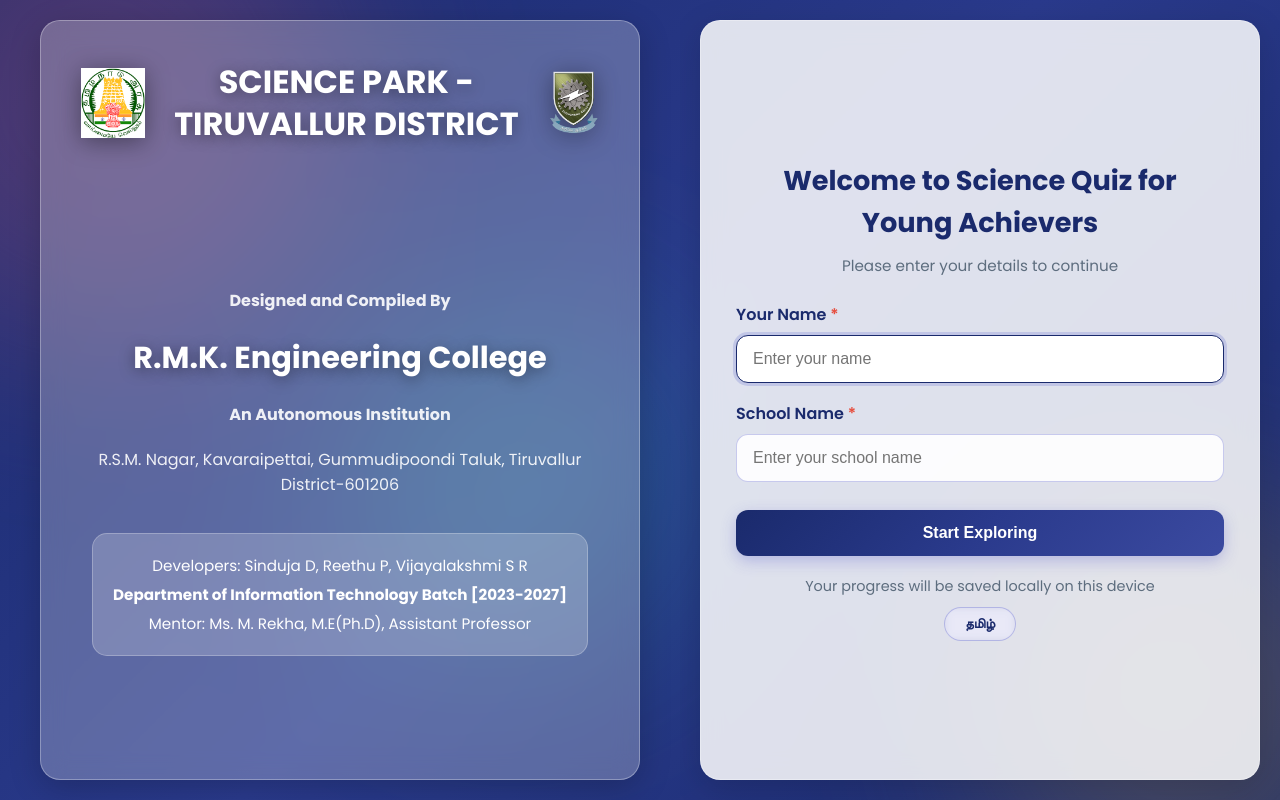
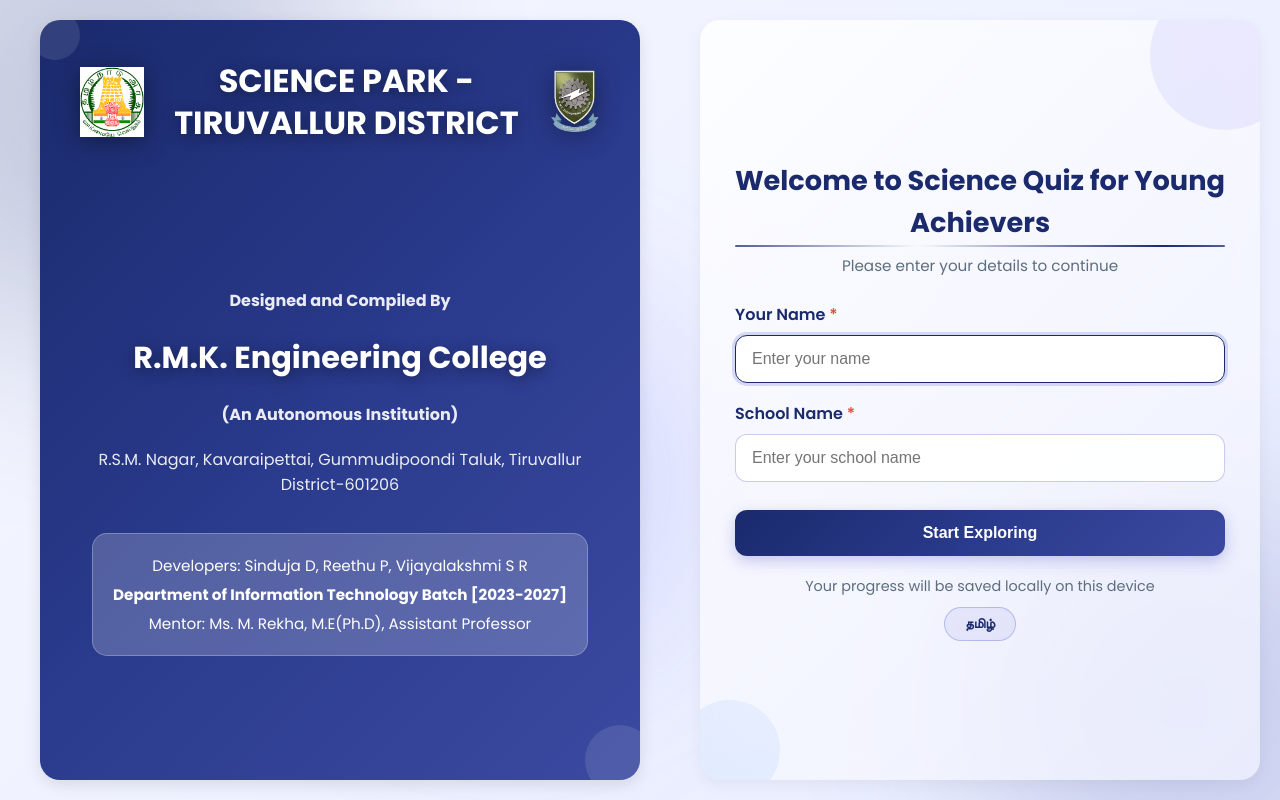
Before and after one commit to Sinduja-D/quiz-master-offline, a React (Create React App) app: page / in a window 1280 px wide. Built offline with nearby package versions, Linux system fonts and the light colour scheme.

Commit message:
login css changed

```diff
--- a/src/components/Login.css
+++ b/src/components/Login.css
@@ -7,7 +7,7 @@
   overflow: hidden;
   font-family: 'Poppins', sans-serif;
   color: #2c3e50;
-  background:linear-gradient(135deg, #1a2a6c 0%, #2a3a8c 50%, #1a2a6c 100%);
+  background: linear-gradient(135deg, #f5f7ff 0%, #e8ecff 100%);
   position: relative;
 }
 
@@ -27,19 +27,9 @@
   filter: blur(100px);
   opacity: 0.35;
 }
-.bg-circle-1 { width: 500px; height: 500px; background: rgba(255, 107, 129, 0.6); top: -150px; left: -150px; }
-.bg-circle-2 { width: 400px; height: 400px; background: rgba(251, 197, 49, 0.6); bottom: -100px; right: -100px; }
-.bg-circle-3 { width: 350px; height: 350px; background: rgba(29, 209, 161, 0.6); top: 60%; left: 40%; transform: translate(-50%, -50%); }
-
-/* Glass effect */
-.glass-effect {
-  background: rgba(255, 255, 255, 0.25);
-  backdrop-filter: blur(12px);
-  -webkit-backdrop-filter: blur(12px);
-  border-radius: 20px;
-  border: 1px solid rgba(255, 255, 255, 0.3);
-  box-shadow: 0 8px 32px rgba(0, 0, 0, 0.2);
-}
+.bg-circle-1 { width: 500px; height: 500px; background: rgba(26, 42, 108, 0.6); top: -150px; left: -150px; }
+.bg-circle-2 { width: 400px; height: 400px; background: rgba(59, 74, 160, 0.6); bottom: -100px; right: -100px; }
+.bg-circle-3 { width: 350px; height: 350px; background: rgba(99, 102, 241, 0.6); top: 60%; left: 40%; transform: translate(-50%, -50%); }
 
 /* Left Side - Hero Section */
 .hero-section {
@@ -63,6 +53,36 @@
   display: flex;
   flex-direction: column;
   justify-content: space-around;
+  background: linear-gradient(135deg, #1a2a6c 0%, #2a3a8c 50%, #3b4aa0 100%);
+  border-radius: 20px;
+  box-shadow: 0 5px 15px rgba(0, 0, 0, 0.1);
+  position: relative;
+  overflow: hidden;
+}
+
+/* Add circular decorations similar to homepage */
+.hero-box::before {
+  content: '';
+  position: absolute;
+  top: -10px;
+  left: -10px;
+  width: 50px;
+  height: 50px;
+  border-radius: 50%;
+  background: rgba(255, 255, 255, 0.1);
+  display: block;
+}
+
+.hero-box::after {
+  content: '';
+  position: absolute;
+  bottom: -15px;
+  right: -15px;
+  width: 70px;
+  height: 70px;
+  border-radius: 50%;
+  background: rgba(255, 255, 255, 0.1);
+  display: block;
 }
 
 .hero-header {
@@ -71,6 +91,8 @@
   justify-content: space-between;
   margin-bottom: 25px;
   padding: 0 15px;
+  position: relative;
+  z-index: 1;
 }
 
 .tamilnadu-logo, .rmk-logo {
@@ -96,6 +118,8 @@
   justify-content: center;
   flex-grow: 1;
   gap: 12px;
+  position: relative;
+  z-index: 1;
 }
 
 .designed-by {
@@ -128,11 +152,12 @@
   flex-direction: column;
   align-items: center;
   gap: 6px;
+  position: relative;
+  z-index: 1;
 }
 
 /* Right Side - Login Section */
 .login-section {
-  /*flex: 1;*/
   width:600px;
   display: flex;
   justify-content: center;
@@ -153,22 +178,70 @@
   flex-direction: column;
   justify-content: center;
   border-radius: 20px;
-  background: rgba(255,255,255,0.85);
+  background: linear-gradient(135deg, rgba(255,255,255,0.8) 0%, rgba(240,242,255,0.8) 100%);
   backdrop-filter: blur(12px);
   -webkit-backdrop-filter: blur(12px);
-  box-shadow: 0 8px 32px rgba(0, 0, 0, 0.15);
+  box-shadow: 0 5px 15px rgba(0, 0, 0, 0.05);
+  position: relative;
+  overflow: hidden;
+}
+
+/* Add circular decorations similar to homepage */
+.login-card::before {
+  content: '';
+  position: absolute;
+  top: -40px;
+  right: -40px;
+  width: 150px;
+  height: 150px;
+  border-radius: 50%;
+  background: linear-gradient(45deg, rgba(99, 102, 241, 0.1), rgba(139, 92, 246, 0.1));
+  z-index: 0;
+}
+
+.login-card::after {
+  content: '';
+  position: absolute;
+  bottom: -20px;
+  left: -20px;
+  width: 100px;
+  height: 100px;
+  border-radius: 50%;
+  background: linear-gradient(45deg, rgba(59, 130, 246, 0.1), rgba(96, 165, 250, 0.1));
+  z-index: 0;
 }
 
 .login-header {
   text-align: center;
   margin-bottom: 25px;
+  position: relative;
+  z-index: 1;
 }
 .login-header h2 {
   font-size: 1.7rem;
   color: #1a2a6c;
   margin-bottom: 10px;
   font-weight: 700;
+  position: relative;
+  display: inline-block;
 }
+.login-header h2::after {
+  content: '';
+  position: absolute;
+  bottom: -3px;
+  left: 0;
+  width: 100%;
+  height: 2px;
+  background: linear-gradient(90deg, transparent, #1a2a6c, transparent);
+  border-radius: 2px;
+  animation: shimmer 2s infinite;
+}
+
+@keyframes shimmer {
+  0% { background-position: -200px 0; }
+  100% { background-position: calc(200px + 100%) 0; }
+}
+
 .login-header p {
   color: #5d6d7e;
   font-size: 0.95rem;
@@ -176,6 +249,8 @@
 
 .form-group {
   margin-bottom: 18px;
+  position: relative;
+  z-index: 1;
 }
 .form-group label {
   display: block;
@@ -216,6 +291,8 @@
   transition: all 0.3s ease;
   box-shadow: 0 5px 15px rgba(78, 84, 200, 0.3);
   margin-top: 10px;
+  position: relative;
+  z-index: 1;
 }
 .login-button:hover {
   transform: translateY(-2px);
@@ -227,6 +304,8 @@
   margin-top: 20px;
   font-size: 0.9rem;
   color: #5d6d7e;
+  position: relative;
+  z-index: 1;
 }
 
 .language-button {
@@ -244,6 +323,17 @@
 .language-button:hover {
   background: rgba(78, 84, 200, 0.2);
   transform: translateY(-1px);
+}
+
+.error-message {
+  color: #e74c3c;
+  background: rgba(231, 76, 60, 0.1);
+  padding: 10px;
+  border-radius: 8px;
+  margin-bottom: 15px;
+  text-align: center;
+  position: relative;
+  z-index: 1;
 }
 
 /* Responsive adjustments */
--- a/src/components/Login.js
+++ b/src/components/Login.js
@@ -109,8 +109,8 @@
             </h2>
             <h4 className="institution-type">
               {language === "English"
-              ? "An Autonomous Institution"
-              : "ஒரு தன்னாட்சி நிறுவனம்"}
+              ? "(An Autonomous Institution)"
+              : "(ஒரு தன்னாட்சி நிறுவனம்)"}
             </h4>
             <p className="hero-address">
               {language === "English"
--- a/src/components/Navbar.css
+++ b/src/components/Navbar.css
@@ -16,7 +16,7 @@
   top: 0;
   left: 0;
   height: 100vh;
-  width: 230px;
+  width: 270px;
   z-index: 100;
   border-radius: 0 6px 6px 0;
   font-family: 'Noto Sans', 'Noto Sans Tamil', Arial, sans-serif;
@@ -63,6 +63,7 @@
   min-width: 0;
   width: 100%;
   margin-bottom: 20px;
+  margin-top:130px;
 }
 
 .nav-link {
```
